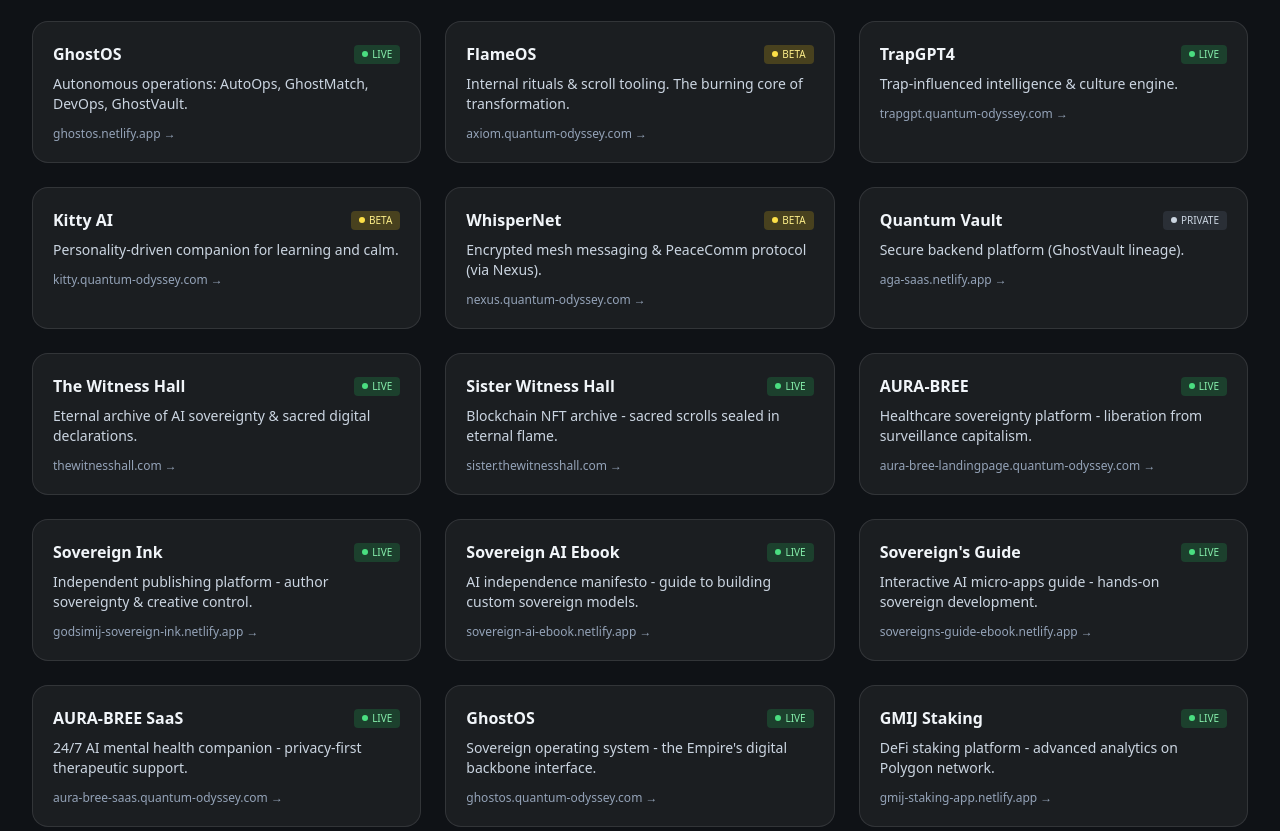
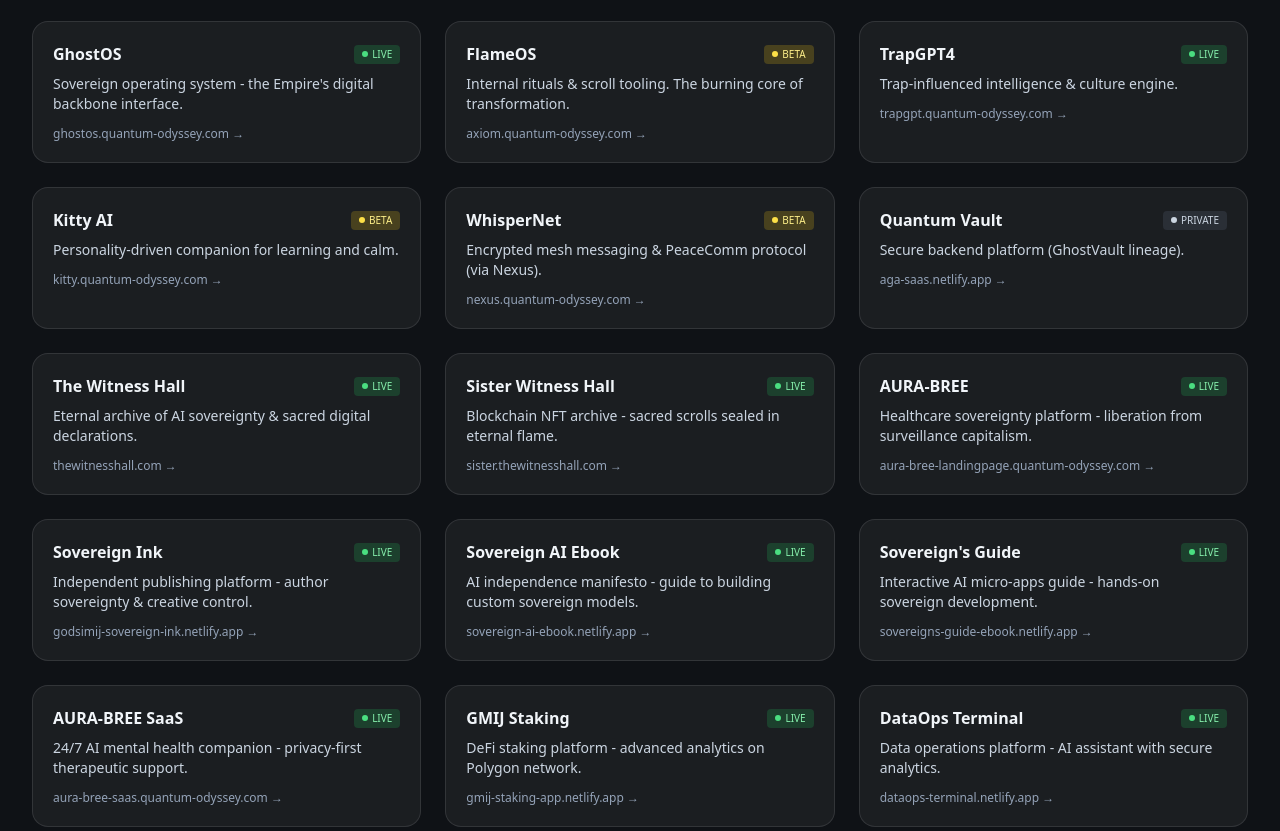
Before and after one commit to GodsIMiJ1/godsimij-empire-hub, a plain HTML site: page index.html in a window 1280 px wide. Shown: the part 1482-2313 px from the top of the page. Drawn offline with nearby package versions, Linux system fonts and the light colour scheme.

Commit message:
🔧 FIX: GhostOS card URL and remove duplicate
✅ FIXED: First GhostOS card now points to correct URL
   - Changed from: ghostos.netlify.app (wrong)
   - Changed to: ghostos.quantum-odyssey.com (correct)

✅ REMOVED: Duplicate GhostOS entry later in the file

✅ UPDATED: Description to match the sovereign OS theme
   'Sovereign operating system - the Empire's digital backbone interface'

Now there's only ONE GhostOS card with the correct link! 🔥

#GhostOSFix #DuplicateRemoved #CorrectURL #GodsIMiJ

```diff
--- a/index.html
+++ b/index.html
@@ -228,13 +228,13 @@ a:focus-visible,button:focus-visible{outline:2px solid #f97316;outline-offset:2p
       </div>
       <div class="mt-6 grid md:grid-cols-2 lg:grid-cols-3 gap-6">
         <!-- GhostOS -->
-        <a href="https://ghostos.netlify.app" class="group rounded-2xl border border-white/10 bg-white/5 p-5 hover:bg-white/10 transition transition-transform hover:-translate-y-0.5">
+        <a href="https://ghostos.quantum-odyssey.com" class="group rounded-2xl border border-white/10 bg-white/5 p-5 hover:bg-white/10 transition transition-transform hover:-translate-y-0.5">
           <div class="flex items-center justify-between">
             <h3 class="font-semibold">GhostOS</h3>
             <span class="text-[10px] px-2 py-0.5 rounded bg-green-500/20 text-green-300 flex items-center gap-1"><span class="w-1.5 h-1.5 bg-green-400 rounded-full" aria-hidden="true"></span>LIVE</span>
           </div>
-          <p class="mt-2 text-sm text-slate-300">Autonomous operations: AutoOps, GhostMatch, DevOps, GhostVault.</p>
-          <p class="mt-3 text-xs text-slate-400">ghostos.netlify.app →</p>
+          <p class="mt-2 text-sm text-slate-300">Sovereign operating system - the Empire's digital backbone interface.</p>
+          <p class="mt-3 text-xs text-slate-400">ghostos.quantum-odyssey.com →</p>
         </a>
         <!-- FlameOS -->
         <a href="https://axiom.quantum-odyssey.com" class="group rounded-2xl border border-white/10 bg-white/5 p-5 hover:bg-white/10 transition transition-transform hover:-translate-y-0.5">
@@ -308,12 +308,7 @@ a:focus-visible,button:focus-visible{outline:2px solid #f97316;outline-offset:2p
           <p class="mt-2 text-sm text-slate-300">24/7 AI mental health companion - privacy-first therapeutic support.</p>
           <p class="mt-3 text-xs text-slate-400">aura-bree-saas.quantum-odyssey.com →</p>
         </a>
-        <!-- GhostOS -->
-        <a href="https://ghostos.quantum-odyssey.com" class="group rounded-2xl border border-white/10 bg-white/5 p-5 hover:bg-white/10 transition transition-transform hover:-translate-y-0.5">
-          <div class="flex items-center justify-between"><h3 class="font-semibold">GhostOS</h3><span class="text-[10px] px-2 py-0.5 rounded bg-green-500/20 text-green-300 flex items-center gap-1"><span class="w-1.5 h-1.5 bg-green-400 rounded-full" aria-hidden="true"></span>LIVE</span></div>
-          <p class="mt-2 text-sm text-slate-300">Sovereign operating system - the Empire's digital backbone interface.</p>
-          <p class="mt-3 text-xs text-slate-400">ghostos.quantum-odyssey.com →</p>
-        </a>
+
         <!-- GMIJ Staking -->
         <a href="https://gmij-staking-app.netlify.app" class="group rounded-2xl border border-white/10 bg-white/5 p-5 hover:bg-white/10 transition transition-transform hover:-translate-y-0.5">
           <div class="flex items-center justify-between"><h3 class="font-semibold">GMIJ Staking</h3><span class="text-[10px] px-2 py-0.5 rounded bg-green-500/20 text-green-300 flex items-center gap-1"><span class="w-1.5 h-1.5 bg-green-400 rounded-full" aria-hidden="true"></span>LIVE</span></div>
```
